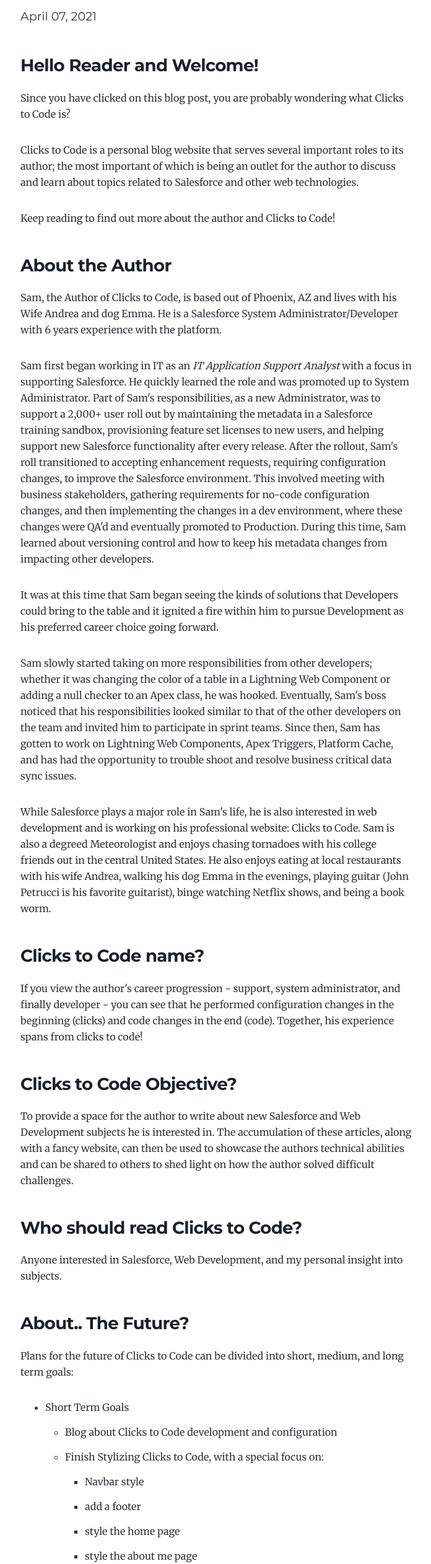
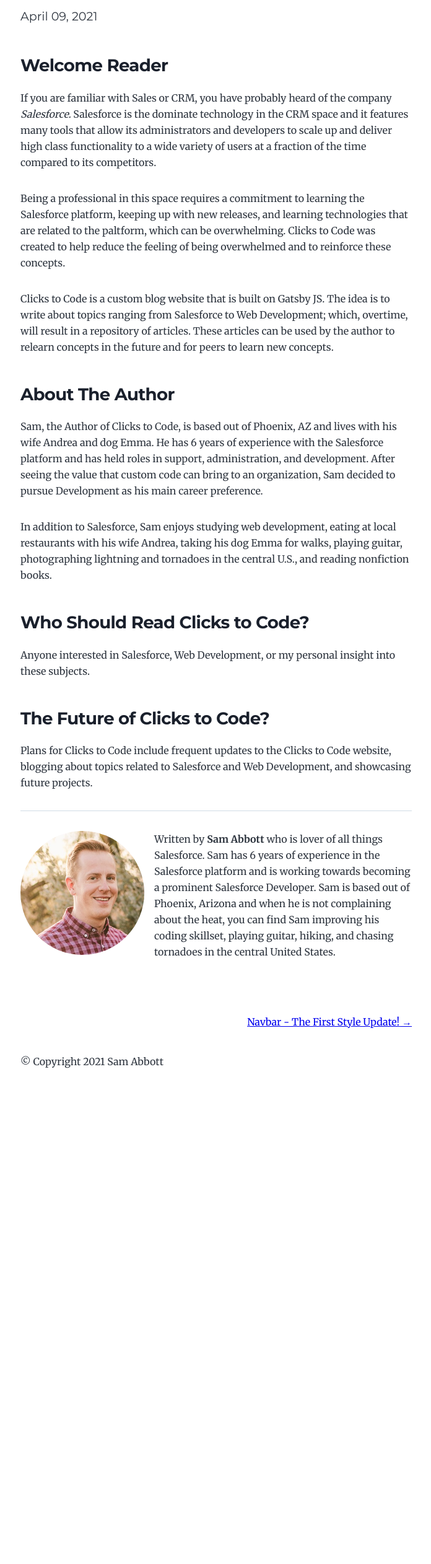
Before and after one commit to shmabbott/dev_website, a Gatsby site: page /hello-world/ in a window 1280 px wide. Shown: the part 143-2667 px from the top of the page at 62% size, without its empty margins (291-987 px from the left). After the commit the page ends 1932 px from the top, so only its background shows below. Built offline with nearby package versions, Linux system fonts and the light colour scheme; Gatsby itself is replaced by a stand-in of ours.

Commit message:
Revised first blog post.

```diff
--- a/content/blog/hello-world/index.md
+++ b/content/blog/hello-world/index.md
@@ -1,60 +1,28 @@
 ---
 title: Hello World and Welcome
-date: "2021-04-07T22:12:03.284Z"
+date: "2021-04-09T22:12:03.284Z"
 description: "Introduction to Clicks to Code"
 ---
 
 
-### Hello Reader and Welcome!
+### Welcome Reader
 
-Since you have clicked on this blog post, you are probably wondering what Clicks to Code is?
+If you are familiar with Sales or CRM, you have probably heard of the company *Salesforce.* Salesforce is the dominate technology in the CRM space and it features many tools that allow its administrators and developers to scale up and deliver high class functionality to a wide variety of users at a fraction of the time compared to its competitors.
 
-Clicks to Code is a personal blog website that serves several important roles to its author; the most important of which is being an outlet for the author to discuss and learn about topics related to Salesforce and other web technologies.
+Being a professional in this space requires a commitment to learning the Salesforce platform, keeping up with new releases, and learning technologies that are related to the paltform, which can be overwhelming. Clicks to Code was created to help reduce the feeling of being overwhelmed and to reinforce these concepts.
 
-Keep reading to find out more about the author and Clicks to Code!
+Clicks to Code is a custom blog website that is built on Gatsby JS. The idea is to write about topics ranging from Salesforce to Web Development; which, overtime, will result in a repository of articles. These articles can be used by the author to relearn concepts in the future and for peers to learn new concepts.
 
-### About the Author
+### About The Author
 
-Sam, the Author of Clicks to Code, is based out of Phoenix, AZ and lives with his Wife Andrea and dog Emma. He is a Salesforce System Administrator/Developer with 6 years experience with the platform.
+Sam, the Author of Clicks to Code, is based out of Phoenix, AZ and lives with his wife Andrea and dog Emma. He has 6 years of experience with the Salesforce platform and has held roles in support, administration, and development. After seeing the value that custom code can bring to an organization, Sam decided to pursue Development as his main career preference.
 
-Sam first began working in IT as an *IT Application Support Analyst* with a focus in supporting Salesforce. He quickly learned the role and was promoted up to System Administrator. Part of Sam's responsibilities, as a new Administrator, was to support a 2,000+ user roll out by maintaining the metadata in a Salesforce training sandbox, provisioning feature set licenses to new users, and helping support new Salesforce functionality after every release. After the rollout, Sam's roll transitioned to accepting enhancement requests, requiring configuration changes, to improve the Salesforce environment. This involved meeting with business stakeholders, gathering requirements for no-code configuration changes, and then implementing the changes in a dev environment, where these changes were QA'd and eventually promoted to Production. During this time, Sam learned about versioning control and how to keep his metadata changes from impacting other developers.
+In addition to Salesforce, Sam enjoys studying web development, eating at local restaurants with his wife Andrea, taking his dog Emma for walks, playing guitar, photographing lightning and tornadoes in the central U.S., and reading nonfiction books.
 
-It was at this time that Sam began seeing the kinds of solutions that Developers could bring to the table and it ignited a fire within him to pursue Development as his preferred career choice going forward.
+### Who Should Read Clicks to Code?
 
-Sam slowly started taking on more responsibilities from other developers; whether it was changing the color of a table in a Lightning Web Component or adding a null checker to an Apex class, he was hooked. Eventually, Sam's boss noticed that his responsibilities looked similar to that of the other developers on the team and invited him to participate in sprint teams. Since then, Sam has gotten to work on Lightning Web Components, Apex Triggers, Platform Cache, and has had the opportunity to trouble shoot and resolve business critical data sync issues.
+Anyone interested in Salesforce, Web Development, or my personal insight into these subjects.
 
-While Salesforce plays a major role in Sam's life, he is also interested in web development and is working on his professional website: Clicks to Code. Sam is also a degreed Meteorologist and enjoys chasing tornadoes with his college friends out in the central United States. He also enjoys eating at local restaurants with his wife Andrea, walking his dog Emma in the evenings, playing guitar (John Petrucci is his favorite guitarist), binge watching Netflix shows, and being a book worm.
+### The Future of Clicks to Code?
 
-### Clicks to Code name?
-
-If you view the author's career progression - support, system administrator, and finally developer - you can see that he performed configuration changes in the beginning (clicks) and code changes in the end (code). Together, his experience spans from clicks to code!
-
-### Clicks to Code Objective?
-
-To provide a space for the author to write about new Salesforce and Web Development subjects he is interested in. The accumulation of these articles, along with a fancy website, can then be used to showcase the authors technical abilities and can be shared to others to shed light on how the author solved difficult challenges.
-
-### Who should read Clicks to Code?
-
-Anyone interested in Salesforce, Web Development, and my personal insight into subjects.
-
-### About.. The Future?
-Plans for the future of Clicks to Code can be divided into short, medium, and long term goals:
-
-- Short Term Goals
-    - Blog about Clicks to Code development and configuration
-    - Finish Stylizing Clicks to Code, with a special focus on:
-        - Navbar style
-        - add a footer
-        - style the home page
-        - style the about me page
-        - style the blogs page and move blog functionality over to the blogs page
-        - Improve overall CLicks to Code coloring and list tag styles
-    - Add additional Blog Functionalit to Clicks to Code
-    - Organize Git repositories for easy code sharing
-    - Create blog tags for blog organization
-- Medium Term Goals
-    - Improve Clicks to Code with: a dedicated Blog page, develop Blog Series functionality, and featured Projects Section on Homepage based on number of views each blog post has
-    - Choose first Salesforce topic and begin to blog about it
-- Long Term Goal
-    - Continue to improve Clicks to Code
-    - Learn about new Web Development and implement into Clicks to Code
+Plans for Clicks to Code include frequent updates to the Clicks to Code website, blogging about topics related to Salesforce and Web Development, and showcasing future projects.
```
Also changed, not shown: 1 other file.
